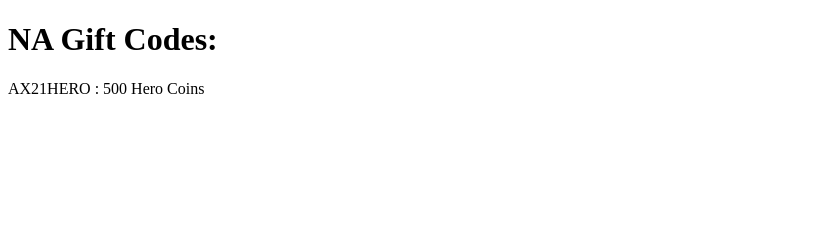
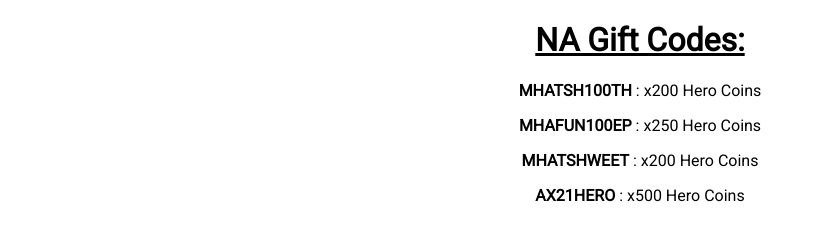
Before and after one commit to KeroTools/KeroTools.github.io, a plain HTML site: page codes.html in a window 1280 px wide. Shown: the whole page, without its empty margins (0-816 px from the left). Drawn offline with Linux system fonts and the light colour scheme.

Commit message:
Update codes.html

```diff
--- a/codes.html
+++ b/codes.html
@@ -1,8 +1,21 @@
 <!doctype html>
 <html>
+    <link rel="stylesheet"
+    href="https://fonts.googleapis.com/css?family=Roboto">
+
+    <style>
+    body{
+        font-family: 'Roboto', serif;
+    }
+
+    </style>
+
     <head>
-
-        <h1>NA Gift Codes:</h1>
-        <p> AX21HERO : 500 Hero Coins</p>
-
+        <center>
+            <h1><u> NA Gift Codes: </u></h1>
+            <p><b>MHATSH100TH</b> : x200 Hero Coins</p>
+            <p><b>MHAFUN100EP</b> : x250 Hero Coins</p>
+            <p><b>MHATSHWEET</b> : x200 Hero Coins</p>
+            <p><b>AX21HERO</b> : x500 Hero Coins</p>
+        </center>
     </head>
```
